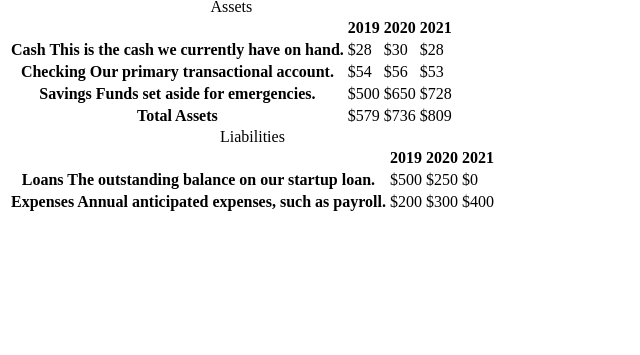
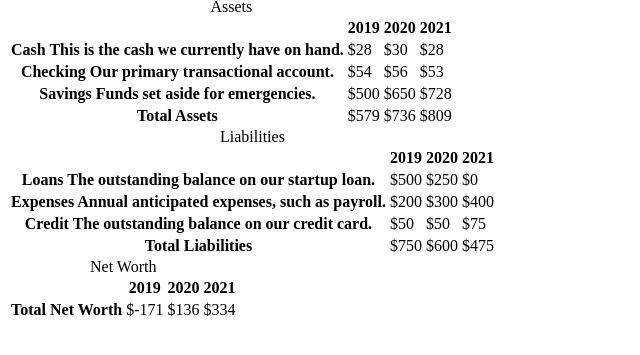
Before and after one commit to mdwasim74/balanceSheet, a plain HTML site: page index.html in a window 1280 px wide. Shown: the part 87-442 px from the top of the page, without its empty margins (0-640 px from the left). Drawn offline with Linux system fonts and the light colour scheme.

Commit message:
added new data table, row table and body table elements

```diff
--- a/index.html
+++ b/index.html
@@ -13,22 +13,20 @@
         <section>
             <!-- Screen readers announce HTML elements based on the document flow. We will eventually want the balance sheet to have a heading of "Balance Sheet" and a subheading of "AcmeWidgetCorp". However, this order does not make sense if announced by a screen reader. -->
             <h1>
-
                 <span class="flex">
                     <span>MWU Engineering Works</span>
                     <span>Balance Sheet</span>
-
                 </span>
             </h1>
             <!-- You want this particular element to be hidden from screen readers, so give it the aria-hidden attribute set to true. -->
             <div id="years" aria-hidden="true">
-                <span cass="years">2020</span>
-                <span cass="years">2021</span>
-                <span cass="years">2022</span>
+                <span class="years">2020</span>
+                <span class="years">2021</span>
+                <span class="years">2022</span>
             </div>
             <div class="table-wrap">
                 <table>
-                    <!-- HTML tables use the caption element to describe what the table is about.  -->
+                    <!-- HTML tables use the caption element to  describe what the table is about.  -->
                     <caption>Assets</caption>
                     <!-- The thead and tbody elements are used to indicate which portion of your table is the header, and which portion contains the primary data or content. -->
                     <thead>
@@ -92,17 +90,41 @@
                             <td class="current">$400</td>
                         </tr>
                         <tr class="data">
+                            <th>Credit <span class="description">The outstanding balance on our credit card.</span></th>
+                            <td>$50</td>
+                            <td>$50</td>
+                            <td class="current">$75</td>
                         </tr>
                         <tr class="total">
+                            <th>Total <span class="sr-only">Liabilities</span></th>
+                            <td>$750</td>
+                            <td>$600</td>
+                            <td class="current">$475</td>
                         </tr>
                     </tbody>
                 </table>
-                <table></table>
-
+                <table>
+                    <caption>Net Worth</caption>
+                    <thead>
+                        <tr>
+                            <td></td>
+                            <th><span class="sr-only">2019</span></th>
+                            <th><span class="sr-only">2020</span></th>
+                            <th><span class="sr-only">2021</span></<th>
+                        </tr>
+                    </thead>
+                    <tbody>
+                        <tr class="total">
+                            <th>Total <span class="sr-only">Net Worth</span></th>
+                            <td>$-171</td>
+                            <td>$136</td>
+                            <td class="current">$334</td>
+                        </tr>
+                    </tbody>
+                </table>
             </div>
         </section>
     </main>
-
 </body>
 
 </html>
```
